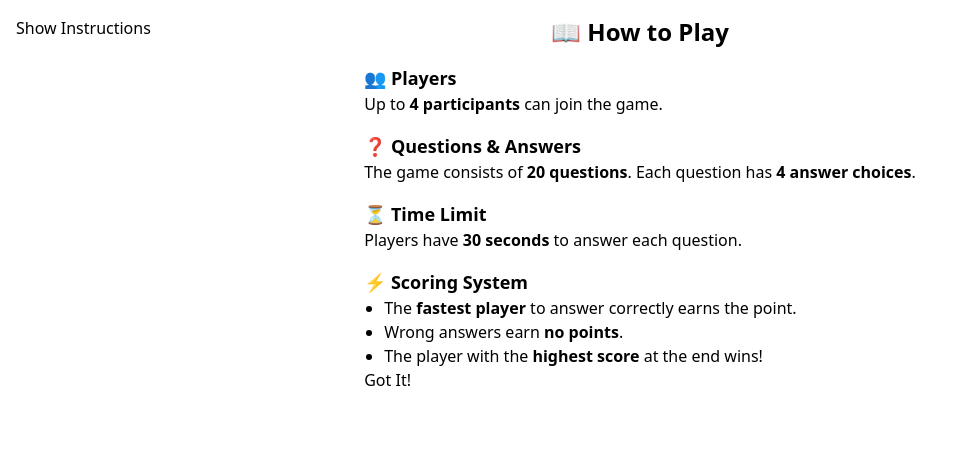
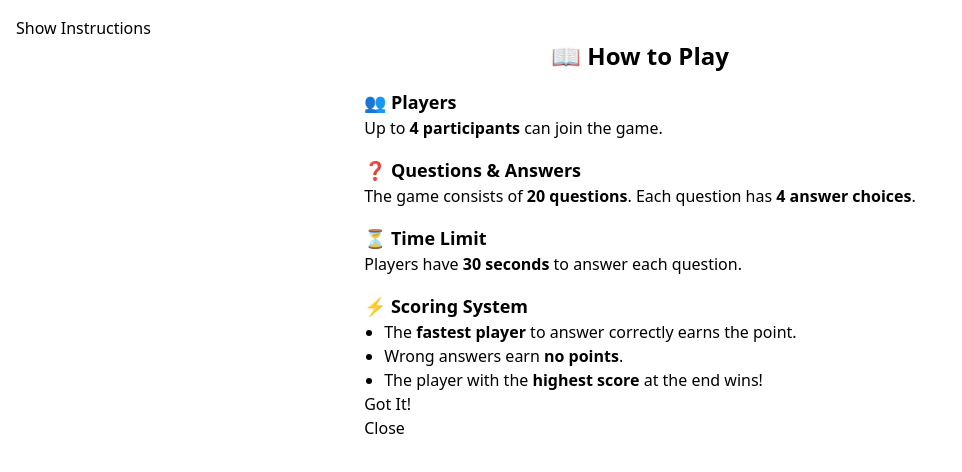
Before and after one commit to almontijourdanm/Queezy, a React (Vite) app in the folder client/: page / in a window 1280 px wide. Shown: the top 472 px of the page, without its empty margins (0-962 px from the left). Built offline with nearby package versions, Linux system fonts and the light colour scheme.

Commit message:
refactor(client): simplify the instructions page

```diff
--- a/client/src/App.jsx
+++ b/client/src/App.jsx
@@ -1,17 +1,9 @@
-import { useState } from 'react'
 import Instructions from './pages/Instructions'
 
 export default function App() {
-  const [showInstructions, setShowInstructions] = useState(true);
-
   return (
-    <>
-      <div className="p-4">
-        {showInstructions && <Instructions onClose={() => setShowInstructions(false)} />}
-        <button className="btn btn-secondary" onClick={() => setShowInstructions(true)}>
-          Show Instructions
-        </button>
-      </div>
-    </>
+    <div className="p-4">
+      <Instructions />
+    </div>
   )
 }
--- a/client/src/pages/Instructions.jsx
+++ b/client/src/pages/Instructions.jsx
@@ -1,6 +1,16 @@
-export default function Instructions({ onClose }) {
+import { useState } from "react";
+
+export default function Instructions() {
+  const [isOpen, setIsOpen] = useState(true);
+
   return (
-    <dialog open className="modal modal-open">
+    <>
+      <button className="btn btn-secondary" onClick={() => setIsOpen(true)}>
+        Show Instructions
+      </button>
+
+      {isOpen && (
+        <dialog open className="modal modal-open" aria-hidden={!isOpen} role="dialog">
           <div className="modal-box">
             <h1 className="text-2xl font-bold text-center mb-4">📖 How to Play</h1>
 
@@ -31,9 +41,16 @@ export default function Instructions({ onClose }) {
             </div>
 
             <div className="modal-action">
-          <button className="btn btn-primary" onClick={onClose}>Got It!</button>
+              <button className="btn btn-primary" onClick={() => setIsOpen(false)}>Got It!</button>
             </div>
           </div>
+
+          {/* Click outside to close */}
+          <form method="dialog" className="modal-backdrop" onClick={() => setIsOpen(false)}>
+            <button>Close</button>
+          </form>
         </dialog>
+      )}
+    </>
   );
 }
```
Lines whose indentation alone changed are shown as unchanged.
